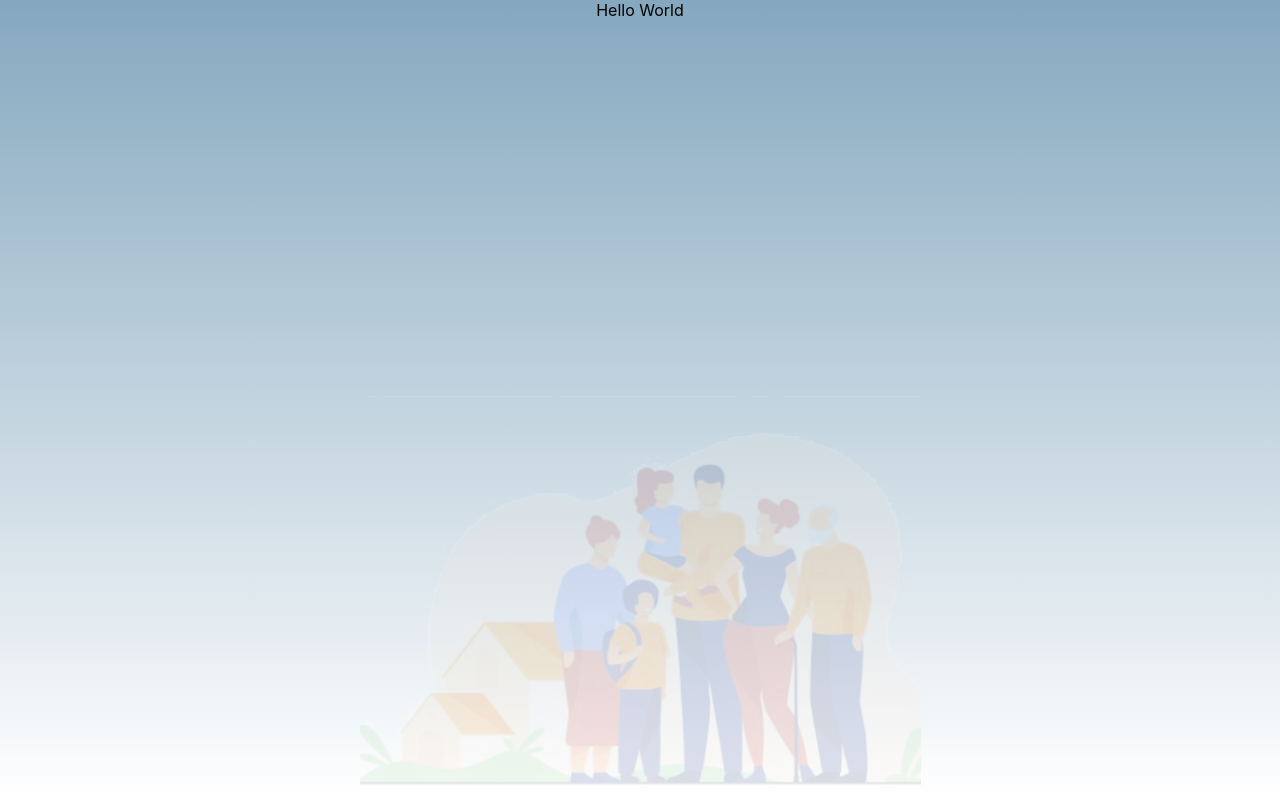
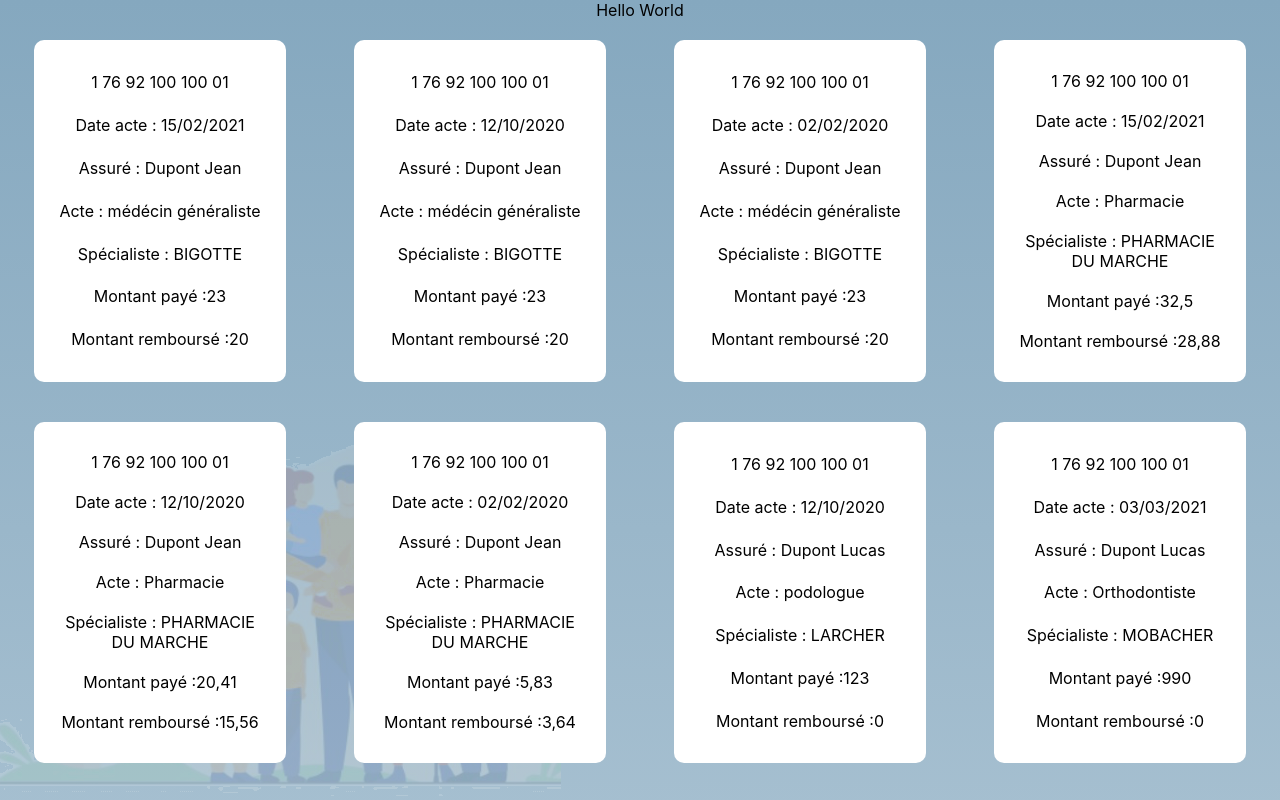
Before and after one commit to WildCodeSchool/remoteFR-R2dwild-P3-secuel-front, a React (Create React App) app: page / in a window 1280 px wide. Shown: the top 800 px of the page. Built offline with nearby package versions, Linux system fonts and the light colour scheme.

Commit message:
create events components and css change

```diff
--- a/src/App.css
+++ b/src/App.css
@@ -1,5 +1,6 @@
 .App{
   display: flex;
+  flex-direction: column;
   justify-content: center;
   text-align: center;
   background:linear-gradient(to bottom, #85a8bf, #ffffff);
--- a/src/App.js
+++ b/src/App.js
@@ -2,11 +2,13 @@ import Home from './screen/Home'
 
 import './App.css'
 import Footer from './components/Footer'
+import Events from './components/Events'
 
 const App = () => {
   return (
     <div className='App'>
       <Home />
+      <Events />
       <Footer />
     </div>
   )
--- /dev/null
+++ b/src/components/Events.css
@@ -0,0 +1,25 @@
+.events{
+  display: flex;
+  flex-wrap: wrap;
+  justify-content: space-around;
+
+}
+.card {
+  display: flex;
+  flex-direction: column;
+  justify-content: space-around;
+  width: 210px;
+  border-radius: 10px;
+  margin: 20px;
+  height: 300px;
+  background-color: white;
+  padding: 1.3rem;
+  z-index: 55555;
+}
+.card p {
+  margin: 0px;
+  padding: 0px;
+}
+.card span {
+  white-space: nowrap;
+}
--- /dev/null
+++ b/src/components/Events.js
@@ -0,0 +1,37 @@
+import eventArray from '../data/fakejson/fakedata.json'
+
+import './Events.css'
+const Events = () => {
+  return (
+    <div className='events'>
+      {eventArray.map(event => (
+        <div className='card' key={event.Nom + event.date + event['Type acte']}>
+          <p className='titreCard'>{event['N Sécurité sociale']}</p>
+          <p>
+            <span>Date acte :</span> {event['date acte médicale']}
+          </p>
+          <p>
+            <span>Assuré :</span> {event.Nom} {event['prénom']}
+          </p>
+          <p>
+            <span>Acte :</span> {event['Type acte']}
+          </p>
+          <p>
+            <span>Spécialiste : </span>
+            {event['Nom professionnel de santé']}
+          </p>
+          <p>
+            <span>Montant payé :</span>
+            {event['Montant Payé']}
+          </p>
+          <p>
+            <span>Montant remboursé :</span>
+            {event['Montant remboursé'] ? event['Montant remboursé'] : 0}
+          </p>
+        </div>
+      ))}
+    </div>
+  )
+}
+
+export default Events
--- a/src/components/Footer.css
+++ b/src/components/Footer.css
@@ -5,4 +5,5 @@
   width: 561px;
   height: 405px;
   background-size: cover;
+  z-index: 0;
 }
```
Also changed, not shown: src/data/images/background1.png.
